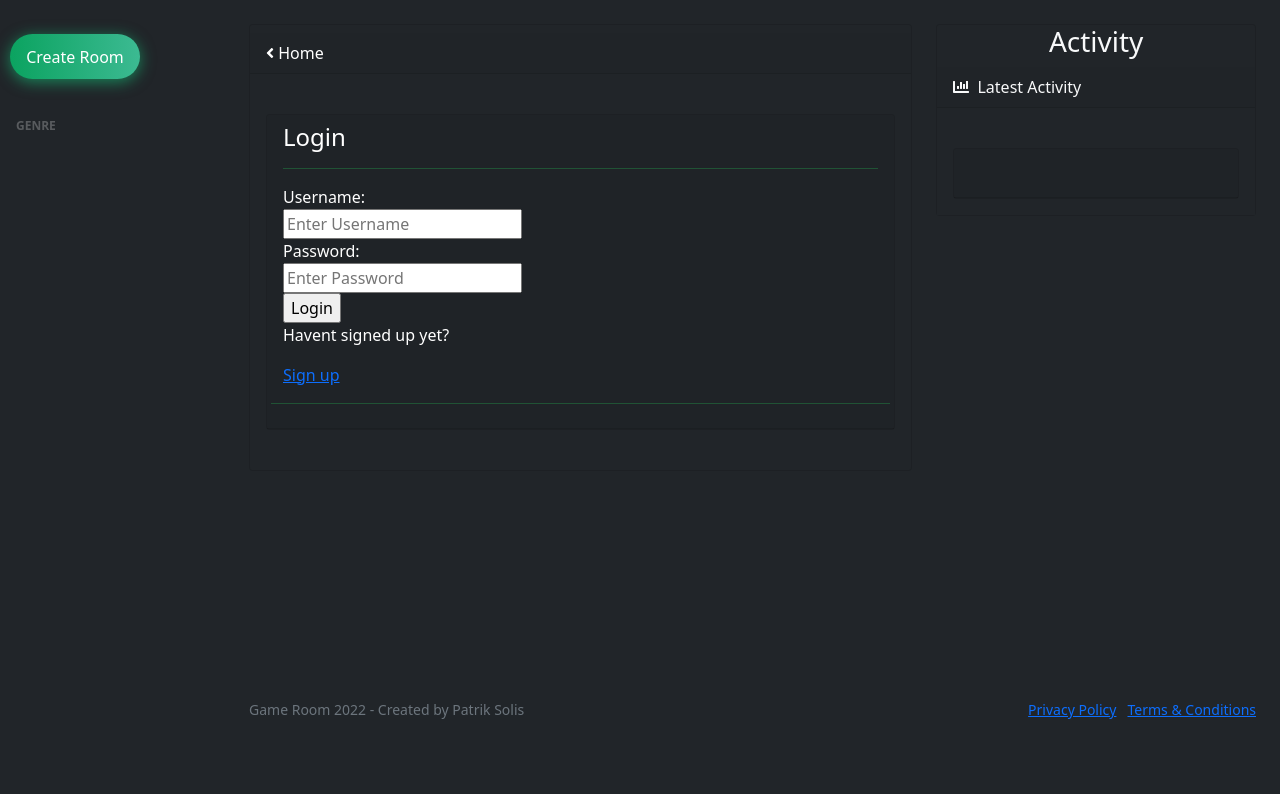
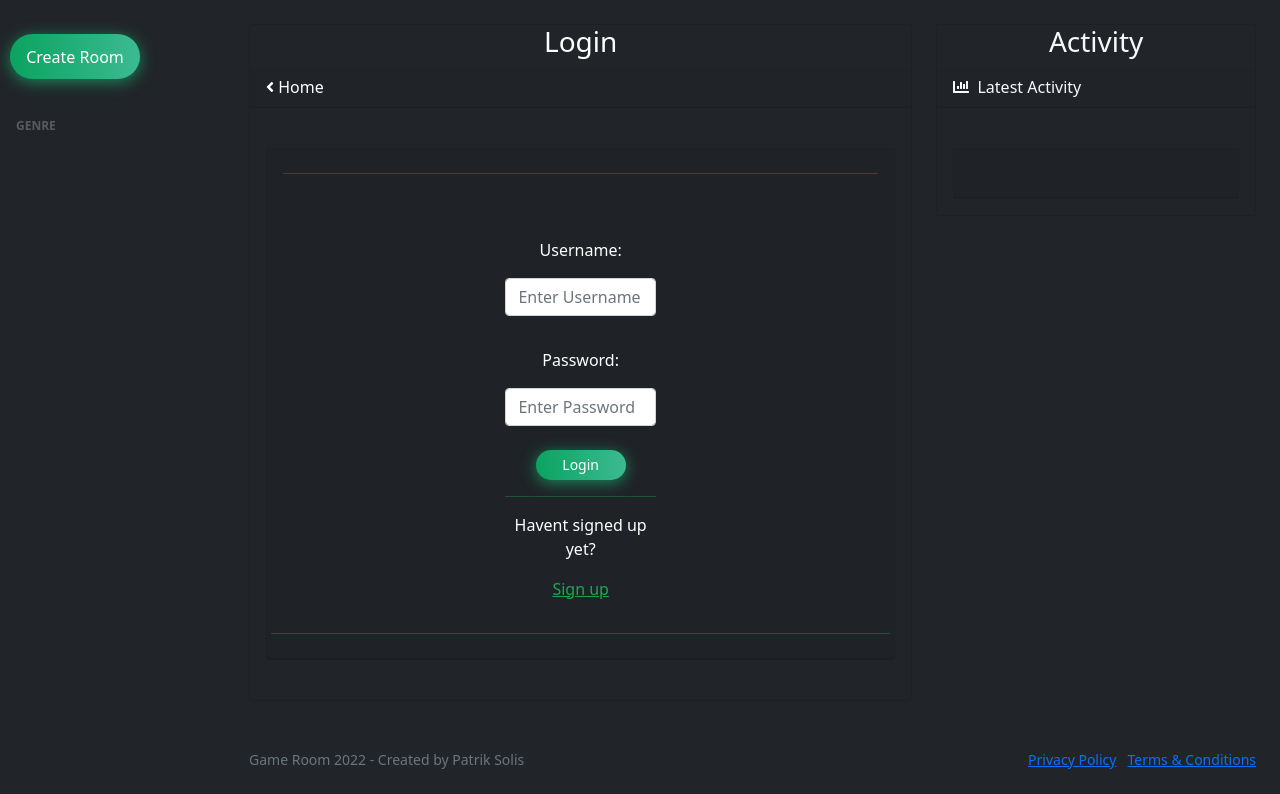
Before and after one commit to Ario124/Game_Room, a Django app: page /login/ in a window 1280 px wide. Shown: the part 56-850 px from the top of the page. Before the commit the page ends 775 px from the top, so only its background shows below. Run offline with Django 3.2, Linux system fonts and the light colour scheme; data that the repository does not hold is empty.

Commit message:
Updated login page with messages to inform visitor/user if account/password does not match

```diff
--- a/base/templates/base/login.html
+++ b/base/templates/base/login.html
@@ -6,9 +6,9 @@
     <main>
         <div class="container-fluid px-4">
             <div class="row">
-                <div class="col-xl-8">
+                <div class="col-xl-8 text-center">
                     <div class="bg-dark text-white card mb-4">
-                        <h3 class="text-center">{{room.name}}</h3>
+                        <h3 class="text-center">Login</h3>
                         <div class="card-header">
                             <div class="d-flex justify-content-between">
                                 <div class=""><a class="btn_home" href="{% url 'home' %}"><i class="fas fa-angle-left"> </i> Home</a></div>
@@ -21,26 +21,39 @@
                             <div class="bg-dark card mb-4">
                                 <div class="card-header">
                                     <div class="col-lg-10">
-                                        <h4>Login</h4>
+                                        <h4></h4>
                                     </div>
                                         <span class="badge bg-success">{{room.topic}}</span>
                                         <hr>
                                         <div class="row">
-                                            <div class="col-lg-4 mb-3">
+                                            <div class="col-lg-4 offset-4 mb-3">
                                                 {% if page == 'login' %}
                                                 <form method="POST" action="">
                                                     {% csrf_token %}
 
-                                                    <label>Username:</label>
-                                                    <input type="text" name="username" placeholder="Enter Username" />
+                                                    <div class="class-form-group p-3 text-warning">
+                                                        {% if messages %}
+                                                        {% for message in messages %}
+                                                            <b>{{message}}</b>
+                                                            <br>
+                                                        {% endfor %}
+                                                        {% endif %}
+                                                    </div>
 
-                                                    <label>Password:</label>
-                                                    <input type="password" name="password" placeholder="Enter Password" />
-
-                                                    <input type="submit" value="Login" />
+                                                    <div class="form-group p-3">
+                                                        <label class="mb-3">Username:</label>
+                                                        <input type="text" class="form-control" name="username" placeholder="Enter Username">
+                                                    </div>
+                                                    <div class="form-group p-3">
+                                                        <label class="mb-3">Password:</label>
+                                                        <input type="password" class="form-control" name="password" placeholder="Enter Password">
+                                                        <br>
+                                                        <button type="submit" class="bn633-hover bn22">Login</button>
+                                                        <hr>
+                                                        <p>Havent signed up yet?</p>
+                                                        <a class="sign-up" href="{% url 'register' %}">Sign up</a>
+                                                    </div>
                                                 </form>
-                                                <p>Havent signed up yet?</p>
-                                                <a href="{% url 'register' %}">Sign up</a>
                                                 {% else %}
                                                 <form method="POST" action="">
                                                     {% csrf_token %}
--- a/static/styles/style.css
+++ b/static/styles/style.css
@@ -233,6 +233,33 @@ body {
 .bg-create-room {
   background-color: #343a40;
 }
+
+.bn633-hover {
+  width: 90px;
+  font-size: 14px;
+  font-weight: 500;
+  color: #fff;
+  cursor: pointer;
+  height: 30px;
+  text-align:center;
+  border: none;
+  background-size: 300% 100%;
+  border-radius: 50px;
+  moz-transition: all .4s ease-in-out;
+  -o-transition: all .4s ease-in-out;
+  -webkit-transition: all .4s ease-in-out;
+  transition: all .4s ease-in-out;
+}
+
+.bn63-hover:hover {
+  background-position: 100% 0;
+  moz-transition: all .4s ease-in-out;
+  -o-transition: all .4s ease-in-out;
+  -webkit-transition: all .4s ease-in-out;
+  transition: all .4s ease-in-out;
+  border: solid 1px;
+}
+
 .bn632-hover {
   width: 130px;
   font-size: 16px;
@@ -251,7 +278,7 @@ body {
   transition: all .4s ease-in-out;
 }
 
-.bn632-hover:hover {
+.bn632-hover:hover, .bn633-hover:hover {
   background-position: 100% 0;
   moz-transition: all .4s ease-in-out;
   -o-transition: all .4s ease-in-out;
@@ -264,7 +291,7 @@ body {
   outline: none;
 }
 
-.bn632-hover.bn22 {
+.bn632-hover.bn22, .bn633-hover.bn22 {
   background-image: linear-gradient(
     to right,
     #0ba360,
@@ -318,3 +345,23 @@ body {
   color: rgba(37, 247, 103, 0.9);
   font-weight: 500;
 }
+
+
+.sign-up {
+  color: rgba(37, 247, 103, 0.9);
+  animation: pulse 3s infinite;
+}
+
+@keyframes pulse {
+	0% {
+		color: rgba(5, 168, 87, 0.6);
+	}
+
+	70% {
+		color:rgba(37, 247, 103, 0.9);
+	}
+
+	100% {
+		color:rgba(37, 247, 103, 10.9);
+	}
+}
--- a/templates/main.html
+++ b/templates/main.html
@@ -14,14 +14,6 @@
     {% include 'sidebar.html' %}
 
 
-    {% if messages %}
-    <ul class="messages">
-        {% for message in messages %}
-        <li>{{ message }}</li>
-        {% endfor %}
-    </ul>
-    {% endif %}
-
     {% block content %}
     {% endblock %}
 
```
